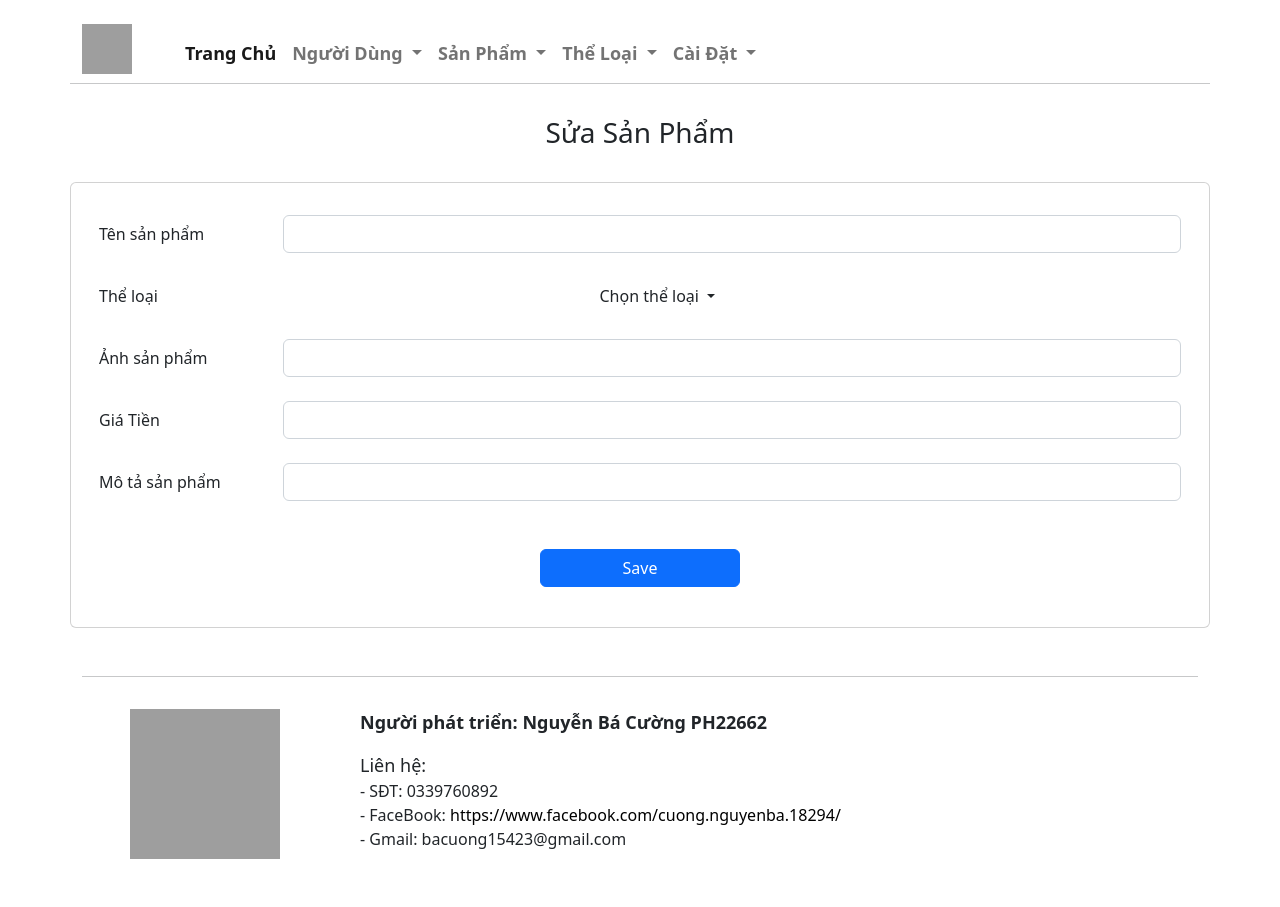
After one commit to CuongNB2003/ShopeeManage_ServerAdr, a Node server app: page /sanpham/edit in a window 1280 px wide. The commit adds this page. Run offline with Node 20, Linux system fonts and the light colour scheme; grey boxes are pictures that could not be loaded.

Commit message:
comit 11

```diff
--- a/controller/login.controller.js
+++ b/controller/login.controller.js
@@ -2,3 +2,8 @@ exports.dangNhap = (req, res, next) =>{
     var tieude = 'Trang Đăng Nhập';
     res.render('login/login', {title: tieude})
 }
+
+exports.doiPass = (req, res, next) =>{
+    var tieude = 'Đổi mật khẩu';
+    res.render('login/doiPass', {title: tieude})
+}
--- a/controller/sanpham.controller.js
+++ b/controller/sanpham.controller.js
@@ -7,3 +7,8 @@ exports.addSanPham = (req, res, next) =>{
     var tieuDe = 'Thêm Sản Phẩm';
     res.render('sanpham/sanphamAdd', {title: tieuDe})
 }
+
+exports.editSanPham = (req, res, next) =>{
+    var tieuDe = 'Sửa Sản Phẩm';
+    res.render('sanpham/sanphamEdit', {title: tieuDe})
+}
--- a/controller/theloai.controller.js
+++ b/controller/theloai.controller.js
@@ -7,3 +7,8 @@ exports.addTheLoai = (req, res, next) =>{
     var tieuDe = 'Thêm Thể Loại';
     res.render('theloai/theloaiAdd', {title: tieuDe})
 }
+
+exports.editTheLoai = (req, res, next) =>{
+    var tieuDe = 'Sửa Thể Loại';
+    res.render('theloai/theloaiEdit', {title: tieuDe})
+}
--- a/controller/user.controller.js
+++ b/controller/user.controller.js
@@ -2,3 +2,8 @@ exports.listUser = (req, res, next) =>{
     var tieuDe = 'Danh Sách User';
     res.render('user/user', {title: tieuDe})
 }
+
+exports.blockUser = (req, res, next) =>{
+    var tieuDe = 'Danh Sách Chặn User';
+    res.render('user/user', {title: tieuDe})
+}
--- a/routes/login.js
+++ b/routes/login.js
@@ -4,4 +4,6 @@ var loginCtrl = require('../controller/login.controller');
 
 router.get('/', loginCtrl.dangNhap)
 
+router.get('/doiPass', loginCtrl.doiPass)
+
 module.exports = router;
--- a/routes/sanpham.js
+++ b/routes/sanpham.js
@@ -6,4 +6,6 @@ router.get('/', sanphamCtrl.listSanPham)
 
 router.get('/add', sanphamCtrl.addSanPham)
 
+router.get('/edit', sanphamCtrl.editSanPham)
+
 module.exports = router;
--- a/routes/theloai.js
+++ b/routes/theloai.js
@@ -6,4 +6,6 @@ router.get('/', theloaiCtrl.listTheLoai)
 
 router.get('/add', theloaiCtrl.addTheLoai)
 
+router.get('/edit', theloaiCtrl.editTheLoai)
+
 module.exports = router
--- a/routes/user.js
+++ b/routes/user.js
@@ -4,4 +4,6 @@ var userCtrl = require('../controller/user.controller');
 
 router.get('/', userCtrl.listUser)
 
+router.get('/block', userCtrl.blockUser)
+
 module.exports = router;
--- a/views/inc/menu.ejs
+++ b/views/inc/menu.ejs
@@ -8,7 +8,7 @@
         <div class="collapse navbar-collapse" id="navbarSupportedContent">
             <ul class="navbar-nav me-auto mb-2 mb-lg-0">
                 <li class="nav-item">
-                    <a class="nav-link active" aria-current="page" href="/home"
+                    <a class="nav-link active" aria-current="page" href="/"
                         style="font-size: 18px; font-weight: bold;">Trang Chủ</a>
                 </li>
                 <li class="nav-item dropdown">
@@ -18,7 +18,7 @@
                     </a>
                     <ul class="dropdown-menu">
                         <li><a class="dropdown-item" href="/user" style="font-size: 18px;">Danh Sách User</a></li>
-                        <li><a class="dropdown-item" href="#" style="font-size: 18px;">Danh Sách Chặn</a></li>
+                        <li><a class="dropdown-item" href="/user/block" style="font-size: 18px;">Danh Sách Chặn</a></li>
                     </ul>
                 </li>
                 <li class="nav-item dropdown">
@@ -29,7 +29,6 @@
                     <ul class="dropdown-menu">
                         <li><a class="dropdown-item" href="/sanpham" style="font-size: 18px; ">Danh Sách Sản Phẩm</a></li>
                         <li><a class="dropdown-item" href="/sanpham/add" style="font-size: 18px; ">Thêm Sản Phẩm</a></li>
-                        <li><a class="dropdown-item" href="#" style="font-size: 18px; ">Tag</a></li>
                     </ul>
                 </li>
                 <li class="nav-item dropdown">
@@ -40,7 +39,6 @@
                     <ul class="dropdown-menu">
                         <li><a class="dropdown-item" href="/theloai" style="font-size: 18px; ">Danh Sách Thể Loại</a></li>
                         <li><a class="dropdown-item" href="/theloai/add" style="font-size: 18px; ">Thêm Thể Loại</a></li>
-                        <li><a class="dropdown-item" href="#" style="font-size: 18px; ">Tag</a></li>
                     </ul>
                 </li>
                 <li class="nav-item dropdown">
--- /dev/null
+++ b/views/sanpham/sanphamEdit.ejs
@@ -0,0 +1,54 @@
+<%- include('../inc/top.ejs') %>
+
+    <!-- Thêm sản phẩm -->
+    <div class="card mt-4">
+        <div class="card-body mt-3">
+            <form>
+                <div class="row mb-4">
+                    <label class="col-sm-2 col-form-label">Tên sản phẩm</label>
+                    <div class="col-sm-10">
+                        <input type="text" class="form-control">
+                    </div>
+                </div>
+                <div class="row mb-4">
+                    <label for="input" class="col-sm-2 col-form-label">Thể loại</label>
+                    <div class="dropdown col-sm-10">
+                        <a class="btn col-sm-10 dropdown-toggle" href="#" role="button" data-bs-toggle="dropdown" aria-expanded="false">
+                          Chọn thể loại
+                        </a>
+
+                        <ul class="dropdown-menu col-sm-10">
+                          <li><a class="dropdown-item" href="#">Action</a></li>
+                          <li><a class="dropdown-item" href="#">Another action</a></li>
+                          <li><a class="dropdown-item" href="#">Something else here</a></li>
+                        </ul>
+                      </div>
+
+                </div>
+                <div class="row mb-4">
+                    <label for="inputPassword3" class="col-sm-2 col-form-label">Ảnh sản phẩm</label>
+                    <div class="col-sm-10">
+                        <input type="text" class="form-control" id="inputPassword3">
+                    </div>
+                </div>
+                <div class="row mb-4">
+                    <label for="inputEmail3" class="col-sm-2 col-form-label">Giá Tiền</label>
+                    <div class="col-sm-10">
+                        <input type="text" class="form-control" id="inputEmail3">
+                    </div>
+                </div>
+                <div class="row mb-5">
+                    <label for="inputPassword3" class="col-sm-2 col-form-label">Mô tả sản phẩm</label>
+                    <div class="col-sm-10">
+                        <input type="text" class="form-control" id="inputPassword3">
+                    </div>
+                </div>
+
+                <div style="text-align: center;">
+                    <button type="submit" class="btn btn-primary mb-4" style="width: 200px;">Save</button>
+                </div>
+            </form>
+        </div>
+    </div>
+
+<%- include('../inc/bottom.ejs') %>
```
Also changed, not shown: views/home/index.ejs (+5 -13 lines), views/sanpham/sanpham.ejs (+30 -30 lines), views/theloai/theloai.ejs (+29 -16 lines), views/theloai/theloaiEdit.ejs (added, +20 -0 lines), views/user/user.ejs (+14 -14 lines), views/login/doiPass.ejs (added), views/user/userBlock.ejs (added).
